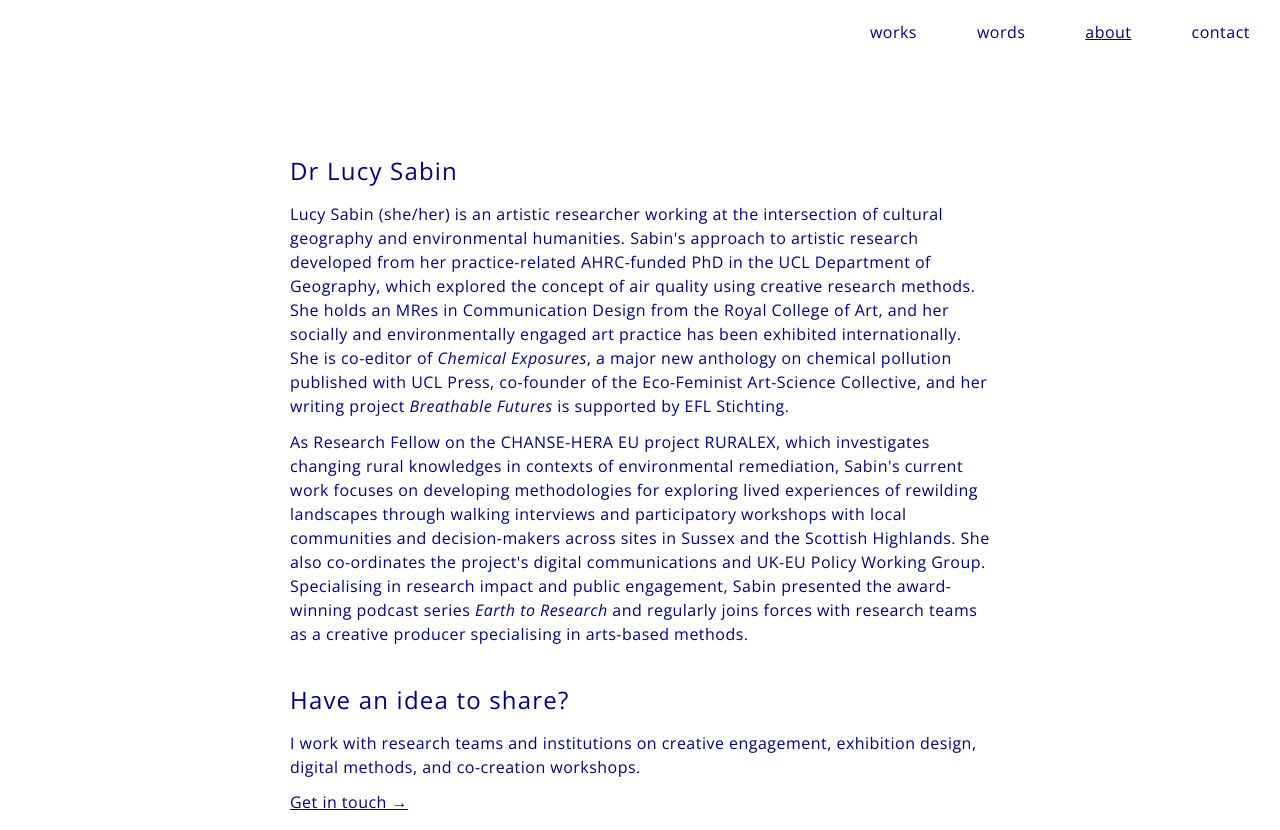
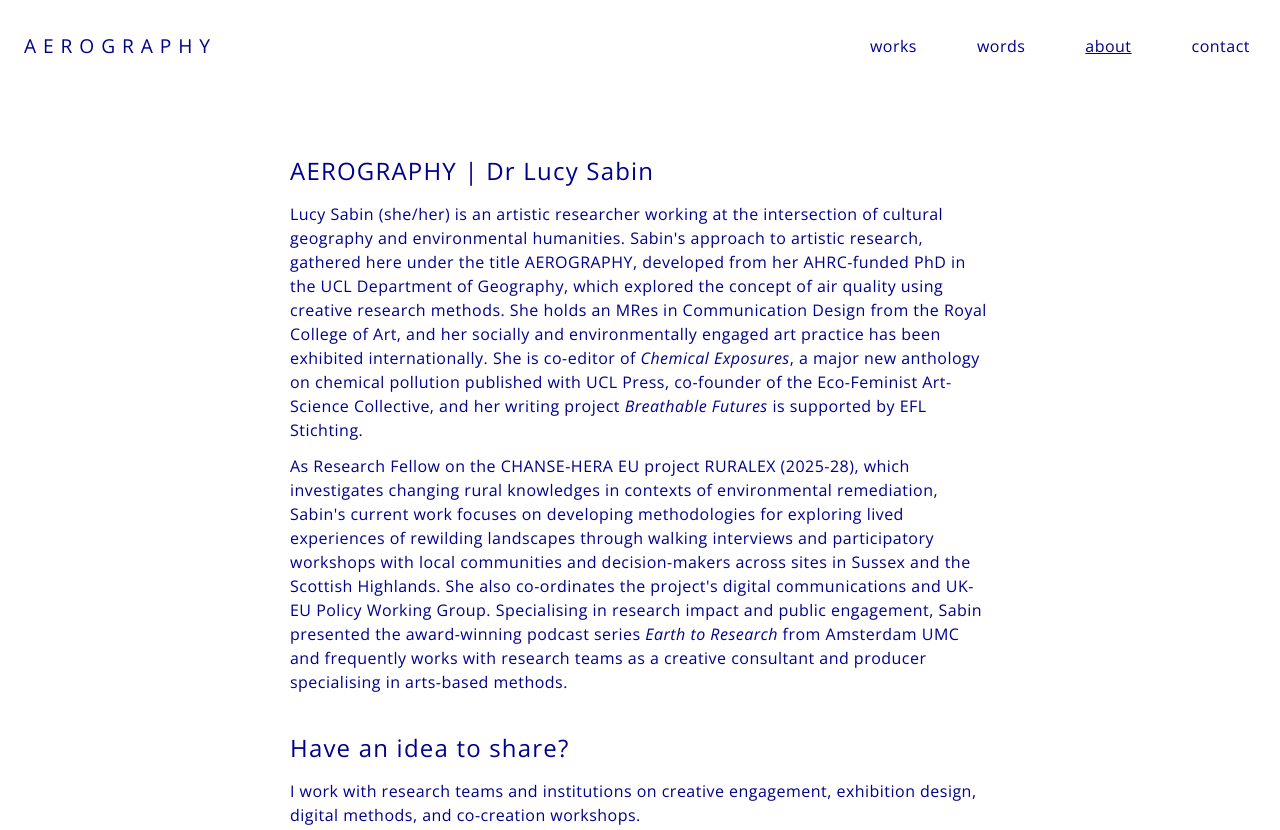
Before and after one commit to lucyrose93/aerography, a plain HTML site: page about.html in a window 1280 px wide. Shown: the top 830 px of the page. Drawn offline with nearby package versions, Linux system fonts and the light colour scheme.

Commit message:
Update header logo and about text

```diff
--- a/about.html
+++ b/about.html
@@ -12,7 +12,7 @@
 
 <body>
     <header class="header" id="navbar" id="navbar-about">
-        <a href="./index.html" class="logo"></a>
+        <a href="./index.html" class="logo">A E R O G R A P H Y</a>
         <input class="menu-btn" type="checkbox" id="menu-btn" />
         <label class="menu-icon" for="menu-btn"><span class="navicon"></span></label>
         <ul class="menu">
@@ -27,9 +27,9 @@
     <main class="about">
 
         <header class="hero">
-            <h2>Dr Lucy Sabin</h2>
-            <p>Lucy Sabin (she/her) is an artistic researcher working at the intersection of cultural geography and environmental humanities. Sabin's approach to artistic research developed from her practice-related AHRC-funded PhD in the UCL Department of Geography, which explored the concept of air quality using creative research methods. She holds an MRes in Communication Design from the Royal College of Art, and her socially and environmentally engaged art practice has been exhibited internationally. She is co-editor of <i>Chemical Exposures</i>, a major new anthology on chemical pollution published with UCL Press, co-founder of the Eco-Feminist Art-Science Collective, and her writing project <i>Breathable Futures</i> is supported by EFL Stichting.</p>
-            <p>As Research Fellow on the CHANSE-HERA EU project RURALEX, which investigates changing rural knowledges in contexts of environmental remediation, Sabin's current work focuses on developing methodologies for exploring lived experiences of rewilding landscapes through walking interviews and participatory workshops with local communities and decision-makers across sites in Sussex and the Scottish Highlands. She also co-ordinates the project's digital communications and UK-EU Policy Working Group. Specialising in research impact and public engagement, Sabin presented the award-winning podcast series <i>Earth to Research</i> and regularly joins forces with research teams as a creative producer specialising in arts-based methods.</p>
+            <h2>AEROGRAPHY | Dr Lucy Sabin</h2>
+            <p>Lucy Sabin (she/her) is an artistic researcher working at the intersection of cultural geography and environmental humanities. Sabin's approach to artistic research, gathered here under the title AEROGRAPHY, developed from her AHRC-funded PhD in the UCL Department of Geography, which explored the concept of air quality using creative research methods. She holds an MRes in Communication Design from the Royal College of Art, and her socially and environmentally engaged art practice has been exhibited internationally. She is co-editor of <i>Chemical Exposures</i>, a major new anthology on chemical pollution published with UCL Press, co-founder of the Eco-Feminist Art-Science Collective, and her writing project <i>Breathable Futures</i> is supported by EFL Stichting.</p>
+            <p>As Research Fellow on the CHANSE-HERA EU project RURALEX (2025-28), which investigates changing rural knowledges in contexts of environmental remediation, Sabin's current work focuses on developing methodologies for exploring lived experiences of rewilding landscapes through walking interviews and participatory workshops with local communities and decision-makers across sites in Sussex and the Scottish Highlands. She also co-ordinates the project's digital communications and UK-EU Policy Working Group. Specialising in research impact and public engagement, Sabin presented the award-winning podcast series <i>Earth to Research</i> from Amsterdam UMC and frequently works with research teams as a creative consultant and producer specialising in arts-based methods.</p>
 
              <h2>Have an idea to share?</h2>
             <p>
--- a/styles.css
+++ b/styles.css
@@ -74,6 +74,11 @@ blockquote {
     overflow: hidden;
 }
 
+.header {
+    padding-top: 0.9em;
+    padding-left: 0.3em;
+}
+
 .header li a {
     display: block;
     text-decoration: none;
@@ -89,7 +94,7 @@ blockquote {
 
 .header .logo {
     display: block;
-    font-weight: 500;
+    font-weight: 400;
     color: darkblue;
     font-family: 'open sans', sans-serif;
     float: left;
@@ -280,7 +285,7 @@ blockquote {
     box-sizing: content-box;
     height: auto;
     padding: 1%;
-    width: 30%;
+    width: 31%;
     overflow: hidden;
     display: inline-block;
     color: white;
```
Also changed, not shown: contact.html (+1 -1 lines), index.html (+1 -1 lines), words.html (+1 -1 lines), works.html (+2 -2 lines).
